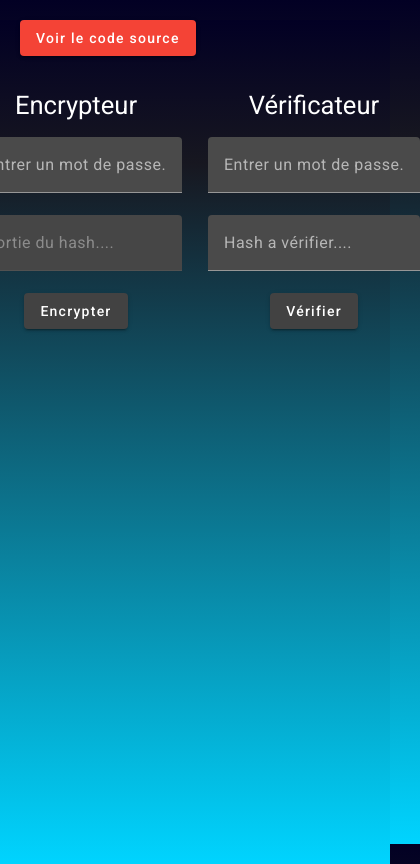
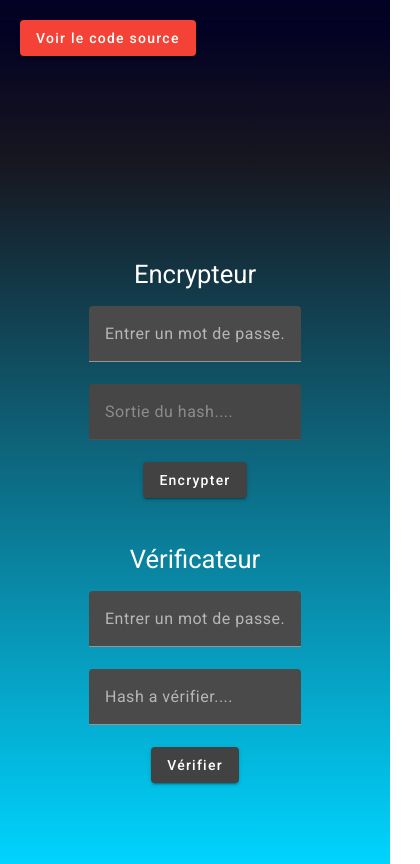
Before and after one commit to RayanEreteo/PasswordDecryptor, an Angular app: page / in a window 390 px wide. Shown: the whole page, 420 px wide, since content can reach past the window. Built offline with nearby package versions, Linux system fonts and the light colour scheme.

Commit message:
ajout du responsive

```diff
--- a/src/app/app.module.ts
+++ b/src/app/app.module.ts
@@ -8,13 +8,11 @@ import { AppRoutingModule } from './app-routing.module';
 import { AppComponent } from './app.component';
 import { BrowserAnimationsModule } from '@angular/platform-browser/animations';
 import { MainContainerComponent } from './components/main-container/main-container.component';
-import { ButtonComponent } from './components/button/button.component';
 
 @NgModule({
   declarations: [
     AppComponent,
     MainContainerComponent,
-    ButtonComponent,
   ],
   imports: [
     BrowserModule,
--- a/src/app/components/button/button.component.html
+++ /dev/null
@@ -1 +0,0 @@
-<p>button works!</p>
--- a/src/app/components/main-container/main-container.component.css
+++ b/src/app/components/main-container/main-container.component.css
@@ -1,9 +1,13 @@
 .container{
+    position: relative;
+    top: 30vh;
     display: flex;
-    justify-content: center;
+    justify-content: space-around;
     align-items: center;
     flex-direction: row;
     text-align: center;
+    max-width: 60rem;
+    margin: 0 auto;
 }
 
 .functionality-container{
@@ -18,3 +22,13 @@
     color: white;
     font-size: 1.6rem;
 }
+
+@media screen and (max-width: 692px) {
+    .container{
+        flex-direction: column;
+        top: 20vh;
+    }
+    .functionality-container{
+        margin-bottom: 2rem;
+    }
+}
--- a/src/app/components/main-container/main-container.component.html
+++ b/src/app/components/main-container/main-container.component.html
@@ -15,7 +15,6 @@
       </button>
     </form>
   </div>
-
   <div class="functionality-container">
     <h1 class="cat-title">Vérificateur</h1>
     <form>
```
Also changed, not shown: src/app/components/button/button.component.ts (deleted, +0 -10 lines), src/app/components/button/button.component.css (deleted).
